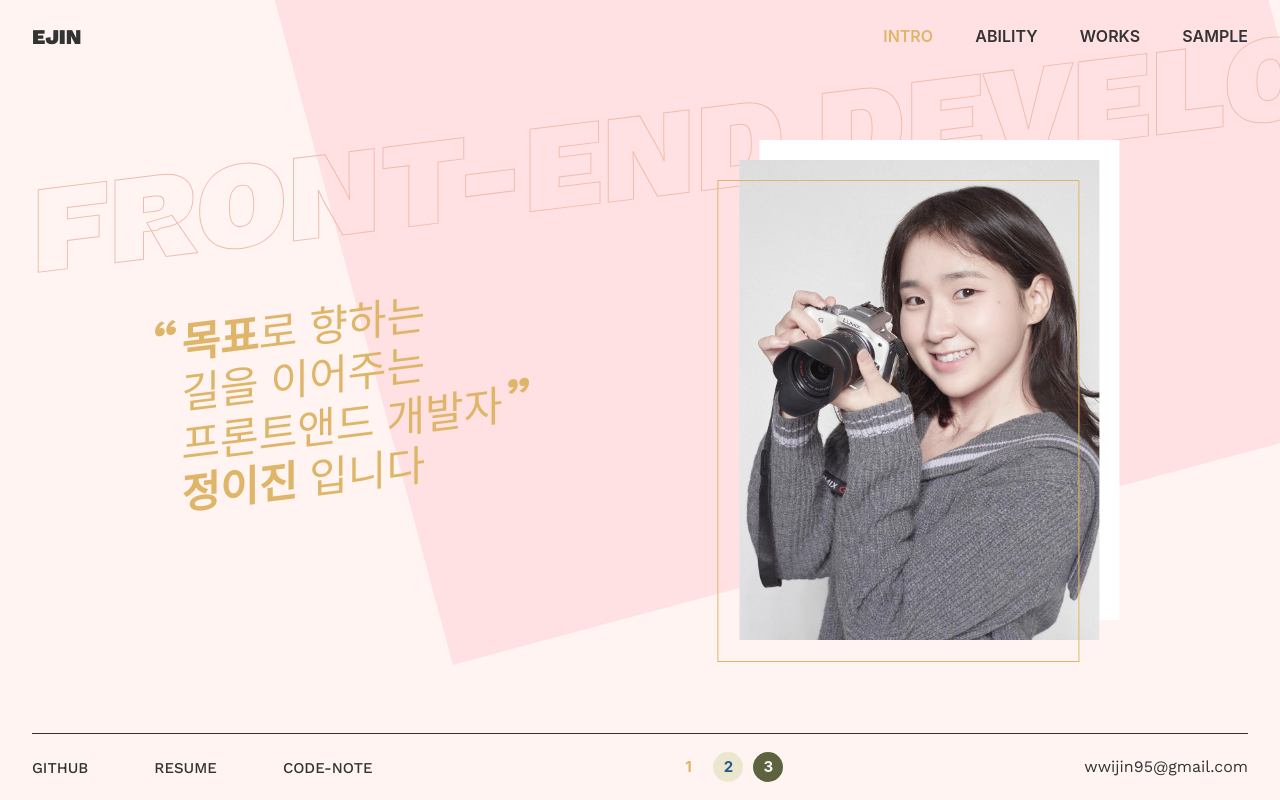
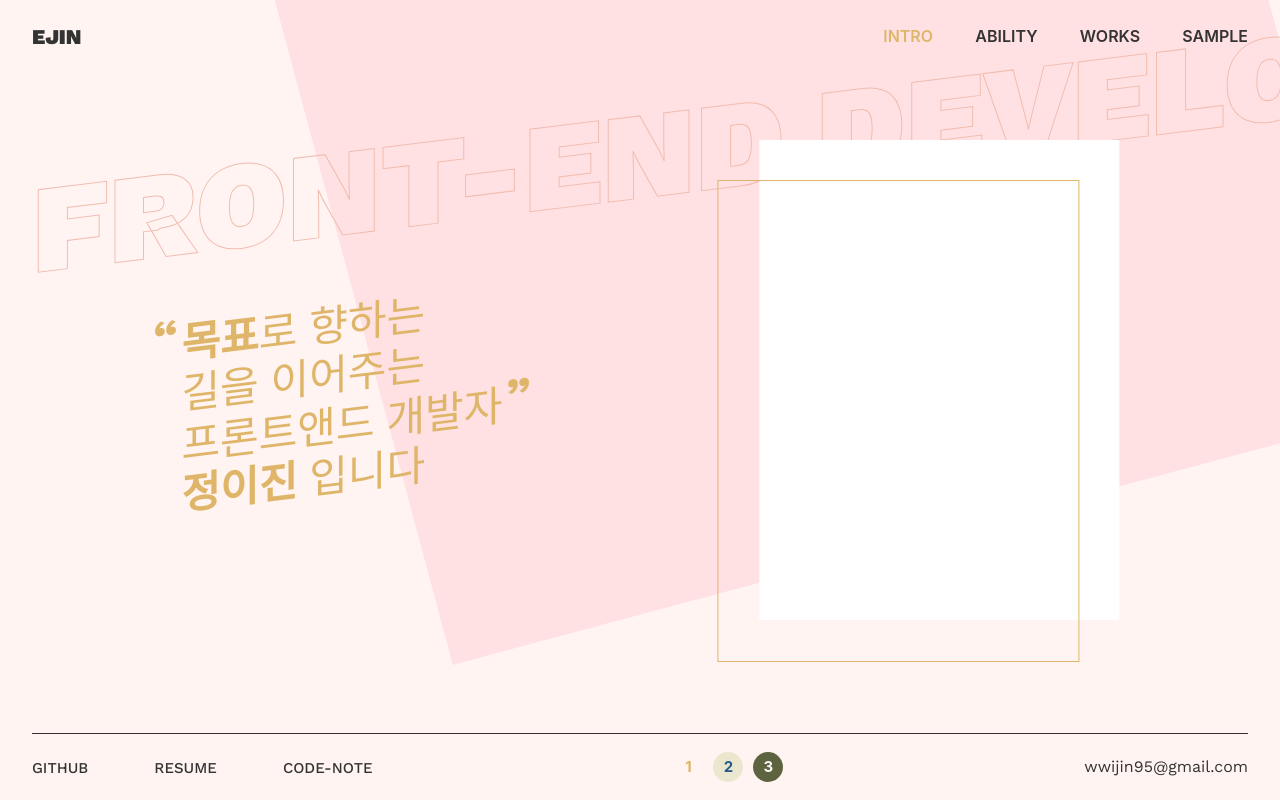
Before and after one commit to ejin1018/ejin-portfolio, a React (Create React App) app: page / in a window 1280 px wide. Built offline with nearby package versions, Linux system fonts and the light colour scheme; a web font is replaced by a local one.

Commit message:
230403 인트로 사진 삭제

```diff
--- a/src/sass/intro.scss
+++ b/src/sass/intro.scss
@@ -71,7 +71,7 @@
       &-ejin{
         top: 0;
         right: 0;
-        background: url('../../public/images/IMG_6705.jpg') no-repeat;
+
         background-size: cover;
       }
       &-line{
```
